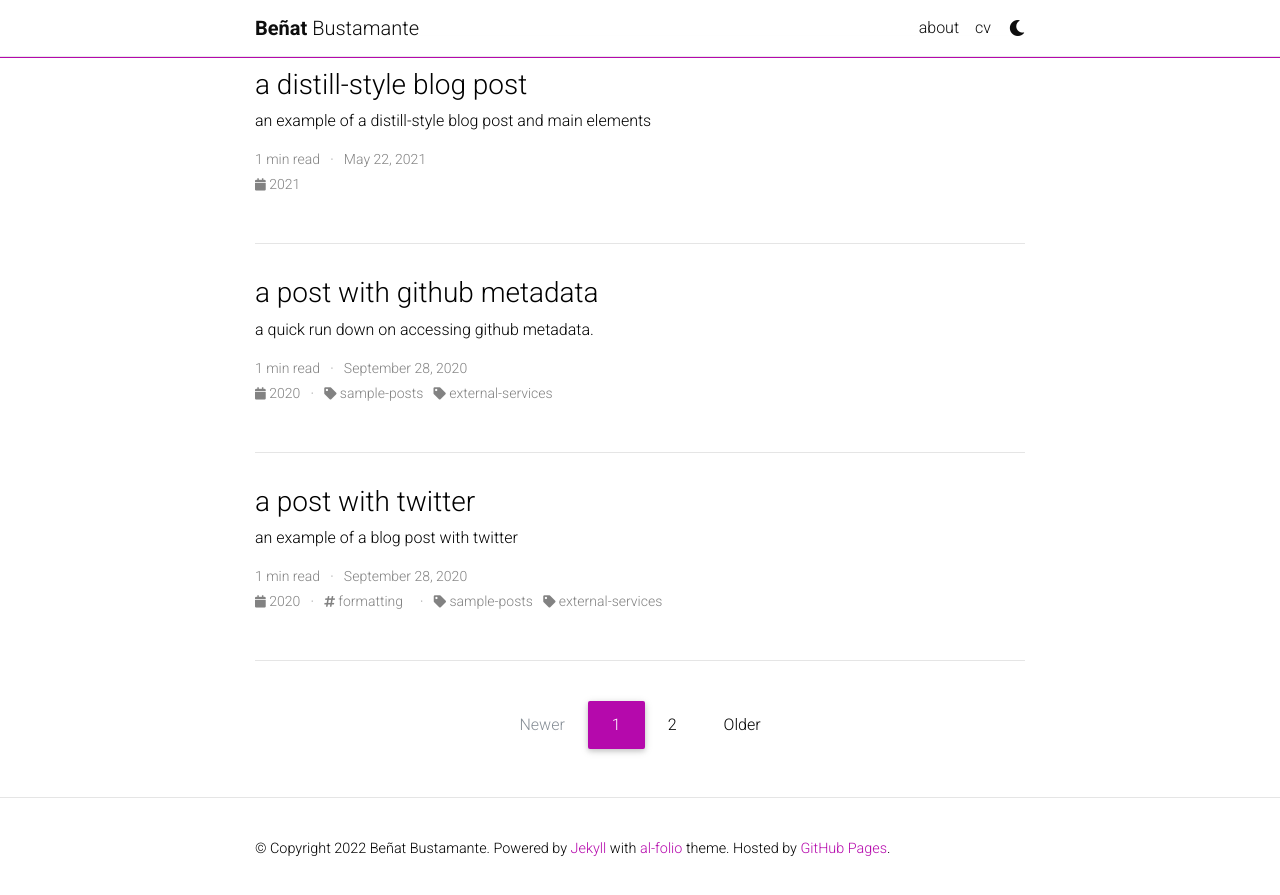
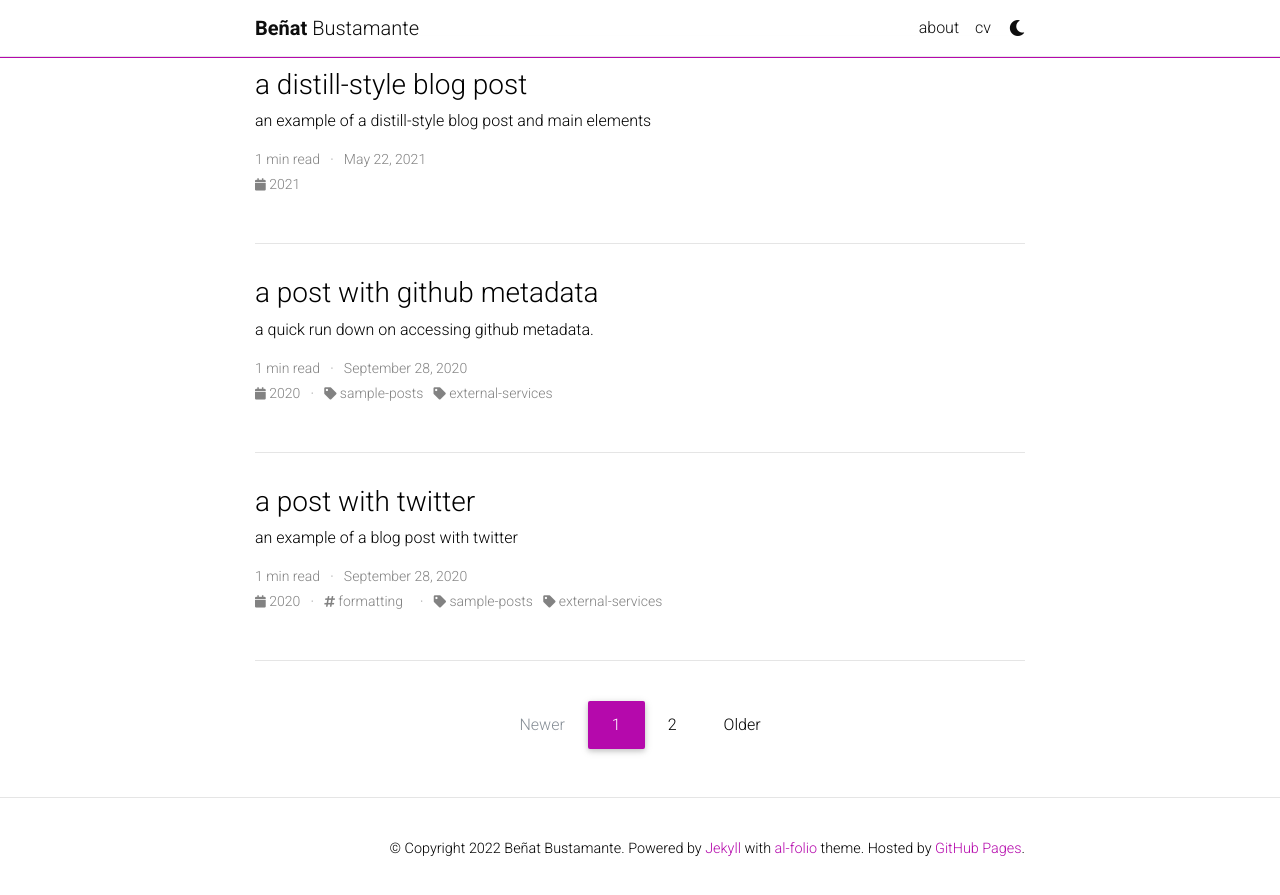
Before and after one commit to bbustamante/bbustamante.github.io, a Jekyll site: the page built from blog/index.html, in a window 1280 px wide and 900 px high, scrolled down 807 px. Shown: the top 895 px of the window. Built offline with Jekyll 4.4.1, drawn with Linux system fonts in a browser that asks for light colours; the list of posts is cut into pages by our own code; comment, search, counter and statistics services are not loaded; a style sheet for code colours, icons or effects is not loaded.

Commit message:
Edit footer alignement

```diff
--- a/_includes/footer.html
+++ b/_includes/footer.html
@@ -1,5 +1,5 @@
     {% if site.footer_fixed %}
-    <footer class="fixed-bottom">
+    <footer class="fixed-bottom text-center">
       <div class="container mt-0">
         &copy; Copyright {{ site.time | date: '%Y' }} {{ site.first_name }} {{ site.middle_name }} {{ site.last_name }}. {{ site.footer_text }}
         {%- if site.impressum_path -%}
@@ -11,7 +11,7 @@
       </div>
     </footer>
     {%- else -%}
-    <footer class="sticky-bottom mt-5">
+    <footer class="sticky-bottom mt-5 text-right">
       <div class="container">
         &copy; Copyright {{ site.time | date: '%Y' }} {{ site.first_name }} {{ site.middle_name }} {{ site.last_name }}. {{ site.footer_text }}
         {%- if site.impressum_path -%}
```
